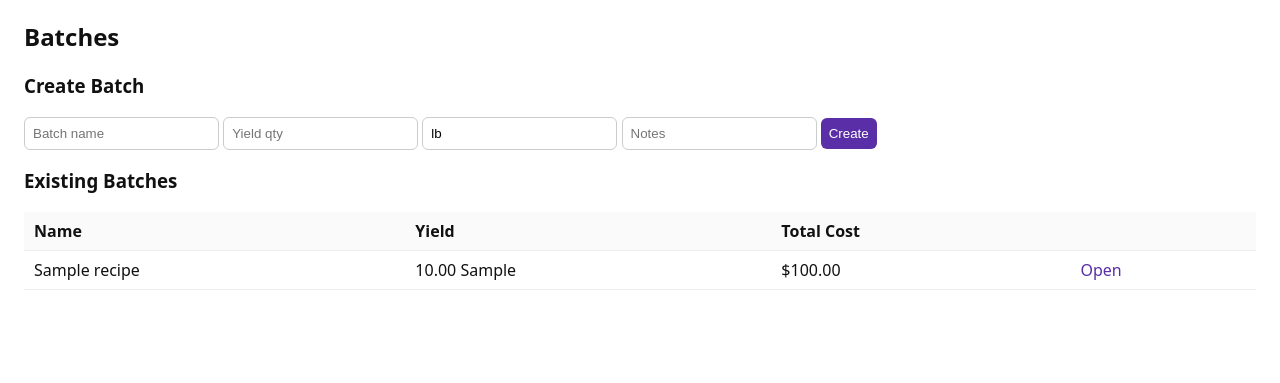
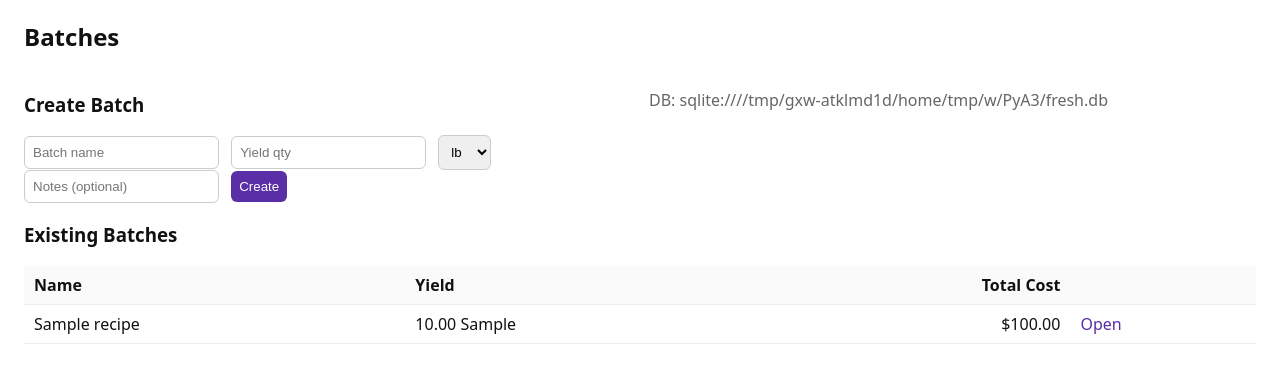
Before and after one commit to Ronnie2133/xcpstarter, a Flask app: page /batches in a window 1280 px wide. Shown: the part 46-429 px from the top of the page. Run offline with Flask 3, Linux system fonts and the light colour scheme; tables that the repository leaves empty hold one stand-in row (values such as "Sample post").

Commit message:
Update batches.html

```diff
--- a/templates/batches.html
+++ b/templates/batches.html
@@ -1,26 +1,40 @@
 {% extends 'layout.html' %}
 {% block content %}
 <h2>Batches</h2>
-<h3>Create Batch</h3>
-<form method="post" action="{{ url_for('batches') }}">
-  <input name="name" placeholder="Batch name" required>
-  <input name="yield_qty" type="number" step="0.01" placeholder="Yield qty" required>
-  <input name="yield_unit" placeholder="Yield unit (g, kg, oz, lb, ml, l)" value="lb" required>
-  <input name="notes" placeholder="Notes">
-  <button>Create</button>
-</form>
+
+<div class="grid">
+  <section>
+    <h3>Create Batch</h3>
+    <form class="inline" method="post" action="{{ url_for('batches') }}">
+      <input name="name" placeholder="Batch name" required>
+      <input name="yield_qty" type="number" step="0.01" placeholder="Yield qty" required>
+      <select name="yield_unit" required>
+        {% for u in ['g','kg','oz','lb','ml','l'] %}
+          <option value="{{u}}" {% if u=='lb' %}selected{% endif %}>{{u}}</option>
+        {% endfor %}
+      </select>
+      <input name="notes" placeholder="Notes (optional)">
+      <button type="submit">Create</button>
+    </form>
+  </section>
+
+  <section>
+    <p class="muted">DB: {{ db_url }}</p>
+  </section>
+</div>
+
 <h3>Existing Batches</h3>
 <table>
-  <tr><th>Name</th><th>Yield</th><th>Total Cost</th><th></th></tr>
+  <tr><th>Name</th><th>Yield</th><th class="right">Total Cost</th><th></th></tr>
   {% for b in batches %}
     <tr>
       <td>{{ b.name }}</td>
       <td>{{ '%.2f'|format(b.yield_qty) }} {{ b.yield_unit }}</td>
-      <td>${{ '%.2f'|format(b.total_cost) }}</td>
+      <td class="right">${{ '%.2f'|format(b.total_cost) }}</td>
       <td><a href="{{ url_for('batch_detail', batch_id=b.id) }}">Open</a></td>
     </tr>
   {% else %}
-    <tr><td colspan="4">No batches yet.</td></tr>
+    <tr><td colspan="4" class="muted">No batches yet. Create one above.</td></tr>
   {% endfor %}
 </table>
 {% endblock %}
```
